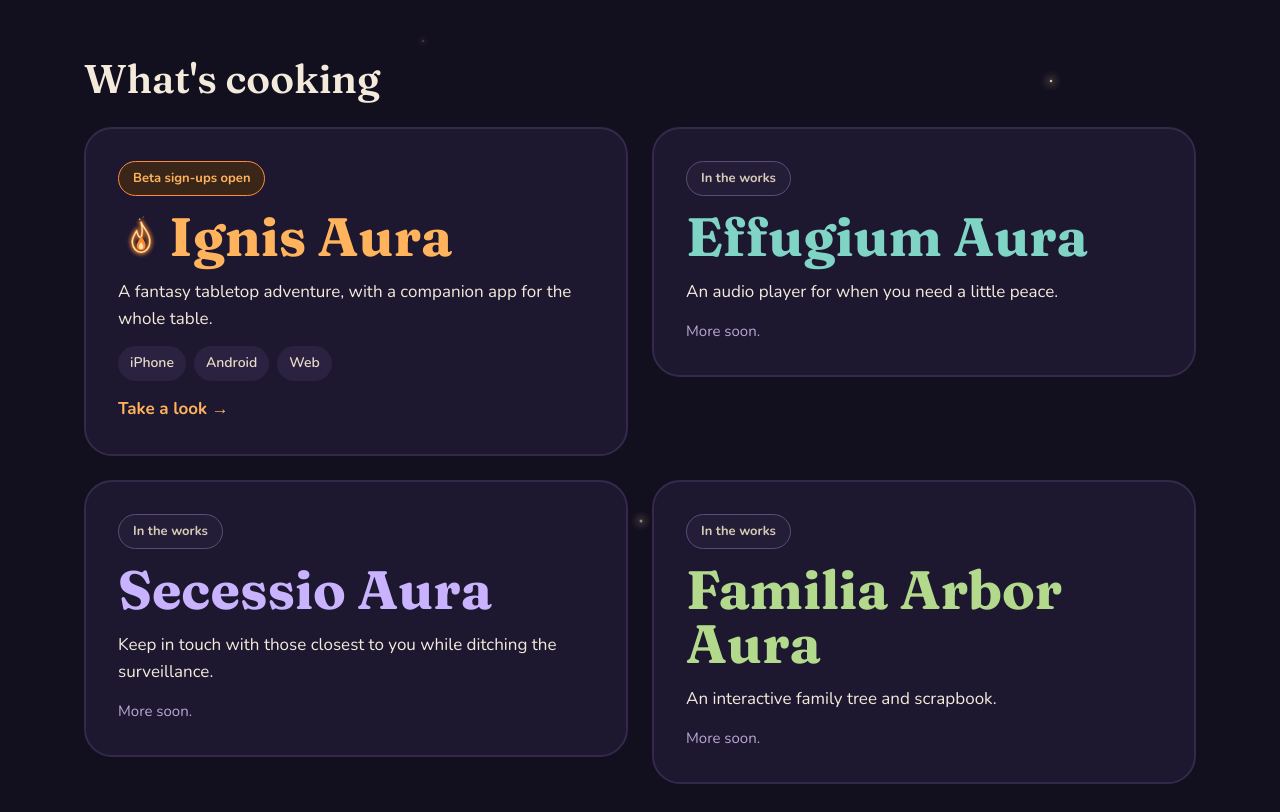
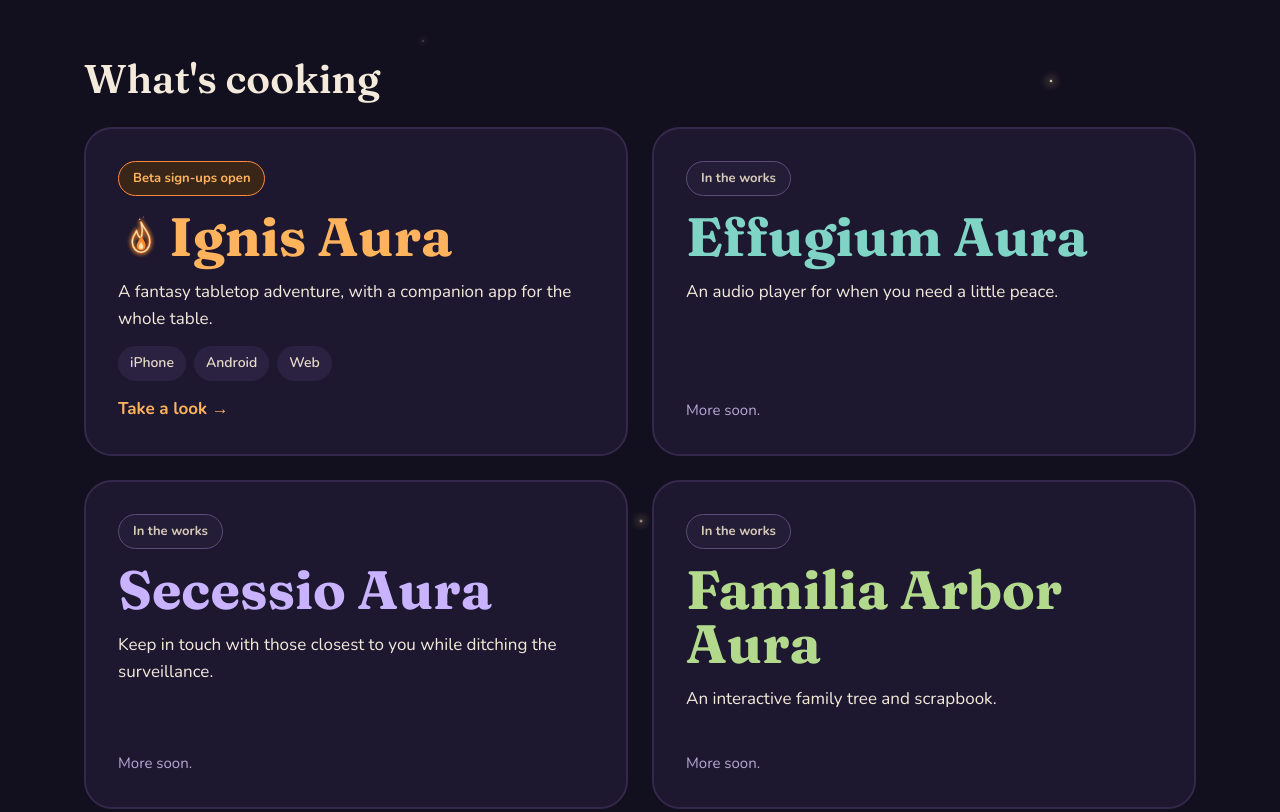
Before and after one commit to Creatio-Aura/creatio-aura.github.io, a plain HTML site: page site/index.html in a window 1280 px wide. Shown: the part 900-1712 px from the top of the page. Drawn offline with nearby package versions, Linux system fonts and the light colour scheme.

Commit message:
Project cards: same size, with the last line along the bottom (#34)
Co-authored-by: Claude Opus 5.5 <noreply@anthropic.com>

```diff
--- a/site/styles.css
+++ b/site/styles.css
@@ -83,9 +83,11 @@ p { margin: 0; }
 }
 .section { padding-top: 32px; padding-bottom: 88px; }
 .section h2 { font-size: 40px; margin-bottom: 26px; }
-/* At most two across, so four projects sit as a 2×2. */
-.cards { display: grid; grid-template-columns: repeat(auto-fit, minmax(min(100%, 360px), 1fr)); gap: 24px; align-items: start; }
+/* At most two across, so four projects sit as a 2×2 of same-size cards. */
+.cards { display: grid; grid-template-columns: repeat(auto-fit, minmax(min(100%, 360px), 1fr)); grid-auto-rows: 1fr; gap: 24px; }
 .card { display: flex; flex-direction: column; gap: 14px; padding: 32px; border-radius: 28px; background: var(--card); border: 2px solid var(--card-line); color: var(--text); text-decoration: none; }
+/* The last line ("Take a look", "More soon.") sits at the bottom, so it lines up across the cards. */
+.card > :last-child { margin-top: auto; }
 a.card:hover { border-color: #5b4d78; color: var(--text); }
 .card-top { display: flex; justify-content: space-between; align-items: center; gap: 12px; flex-wrap: wrap; }
 .eyebrow { font-size: 13px; font-weight: 700; letter-spacing: 2px; text-transform: uppercase; color: var(--text-muted); }
```
